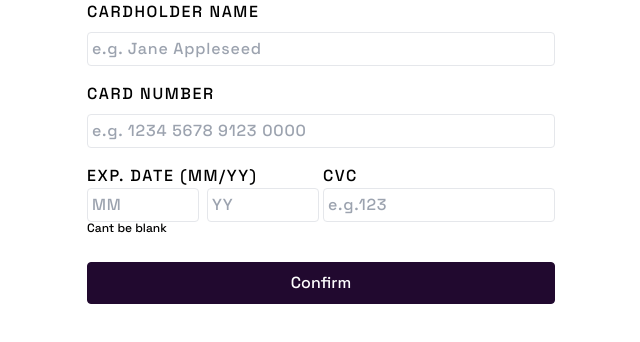
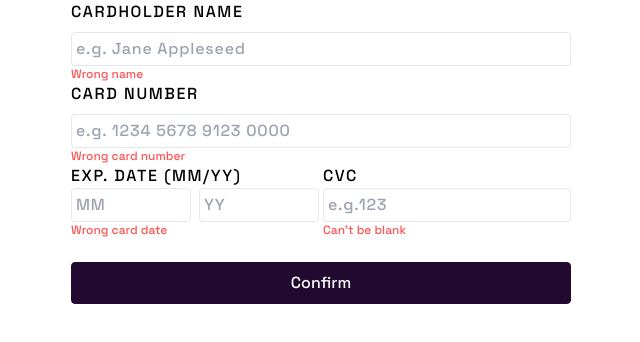
Before and after one commit to Despeerado/Frontend-mentor--interactive, a website: page index.html in a window 1280 px wide. Shown: the whole page, without its empty margins (319-959 px from the left). Drawn offline with Linux system fonts and the light colour scheme.

Commit message:
adding error messages

```diff
--- a/index.html
+++ b/index.html
@@ -20,29 +20,32 @@
 </head>
 <body>
   <div class="container mx-auto ">
-    <div class="contact-form px-4 max-w-[500px] mx-auto">
+    <div class="contact-form max-w-[500px] mx-auto">
     <form class="flex-row wrap justify-center items-center">
-      <div class="flex flex-col pb-4">
+      <div class="relative flex flex-col pb-4">
         <label for="name" id="userName" class="uppercase tracking-widest pb-2">Cardholder name</label>
         <input autocomplete="off" type="text" id="fname" name="fname" placeholder="e.g. Jane Appleseed" required class="border rounded px-1 py-1 laceholder:font-light tracking-wider">
+        <span id="errorName" class="absolute block text-xs bottom-0 text-red">Wrong name</span>
       </div>
-      <div class="flex flex-col pb-4">
+      <div class="relative flex flex-col pb-4">
         <label for="card_number" class="uppercase tracking-widest pb-2">Card Number</label>
         <input autocomplete="off" name="card_number" id="cardNumber" placeholder="e.g. 1234 5678 9123 0000" class="border rounded px-1 py-1 placeholder:font-light tracking-wider">
+        <span id="errorCard" class="absolute block text-xs bottom-0 text-red">Wrong card number</span>
       </div>
       <div>
         <div class="flex flex-row gap-1 pb-10">
-          <div class="basis-full">
+          <div class="relative basis-full">
               <label for="month" class="uppercase tracking-widest pb-2">Exp. date (mm/yy)</label>
-              <div class="flex flex-row gap-2 relative">
+              <div class="flex flex-row gap-2">
                 <input autocomplete="off" name="mm" type="number" id="month" placeholder="MM" maxlength="2" pattern="[0-9]* required" class="border rounded px-1 py-1 w-1/2 placeholder:font-light tracking-wider ">
-                <span class="absolute top-8 text-xs text-red">Cant be blank</span>
                 <input autocomplete="off" name="yy" type="number" id="year" placeholder="YY" maxlength="4" pattern="[0-9]* required" class="border rounded px-1 py-1 w-1/2 placeholder:font-light tracking-wider ">
               </div>
-          </div>
-          <div class="basis-full grow shrink">
-            <label for="cvc" class="uppercase tracking-widest pb-2">cvc</label>
-            <input autocomplete="off" type="number" maxlength="3" pattern="[0-9]*" name="cvc" id="cvc" placeholder="e.g.123" class="border rounded px-1 py-1 w-full placeholder:font-light tracking-wider">
+              <span id="errorDate" class="absolute block text-xs text-red">Wrong card date</span>
+            </div>
+            <div class="relative basis-full">
+              <label for="cvc" class="uppercase tracking-widest pb-2">cvc</label>
+              <input autocomplete="off" type="number" maxlength="3" pattern="[0-9]*" name="cvc" id="cvc" placeholder="e.g.123" class="border rounded px-1 py-1 w-full placeholder:font-light tracking-wider">
+              <span id="errorCvc" class="absolute block text-xs text-red">Can't be blank</span>
           </div>
         </div>
       </div>
--- a/script.js
+++ b/script.js
@@ -30,4 +30,6 @@ new Cleave('#year', {
 		blocks: [4],
 	});
 
+
+
 });
--- a/tailwind.config.js
+++ b/tailwind.config.js
@@ -9,6 +9,7 @@ module.exports = {
       'lightGray': '#dedddf',
       'darkGray': '#8e8593',
       'darkViolet': '#21092f',
+      'red': '#ff5252',
     },
     },
   },
```
Also changed, not shown: style.css.
